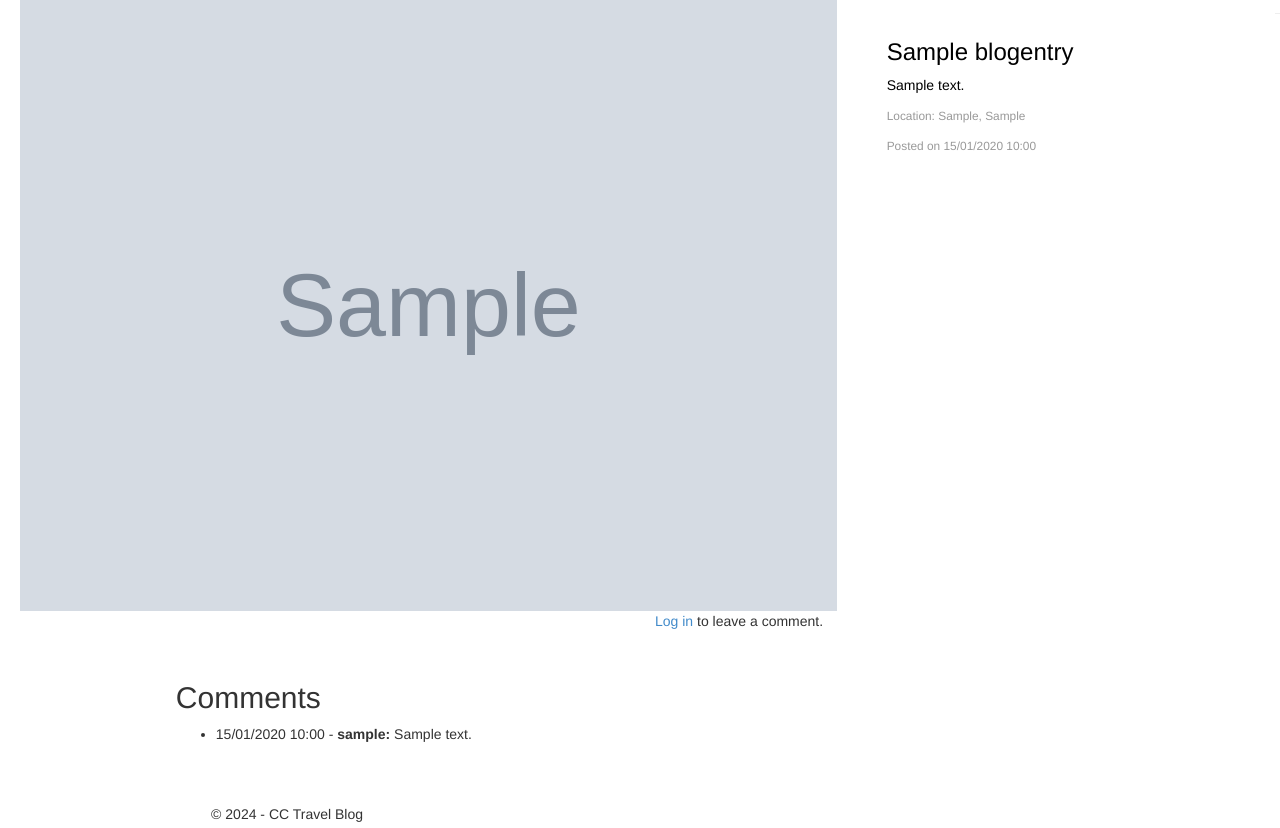
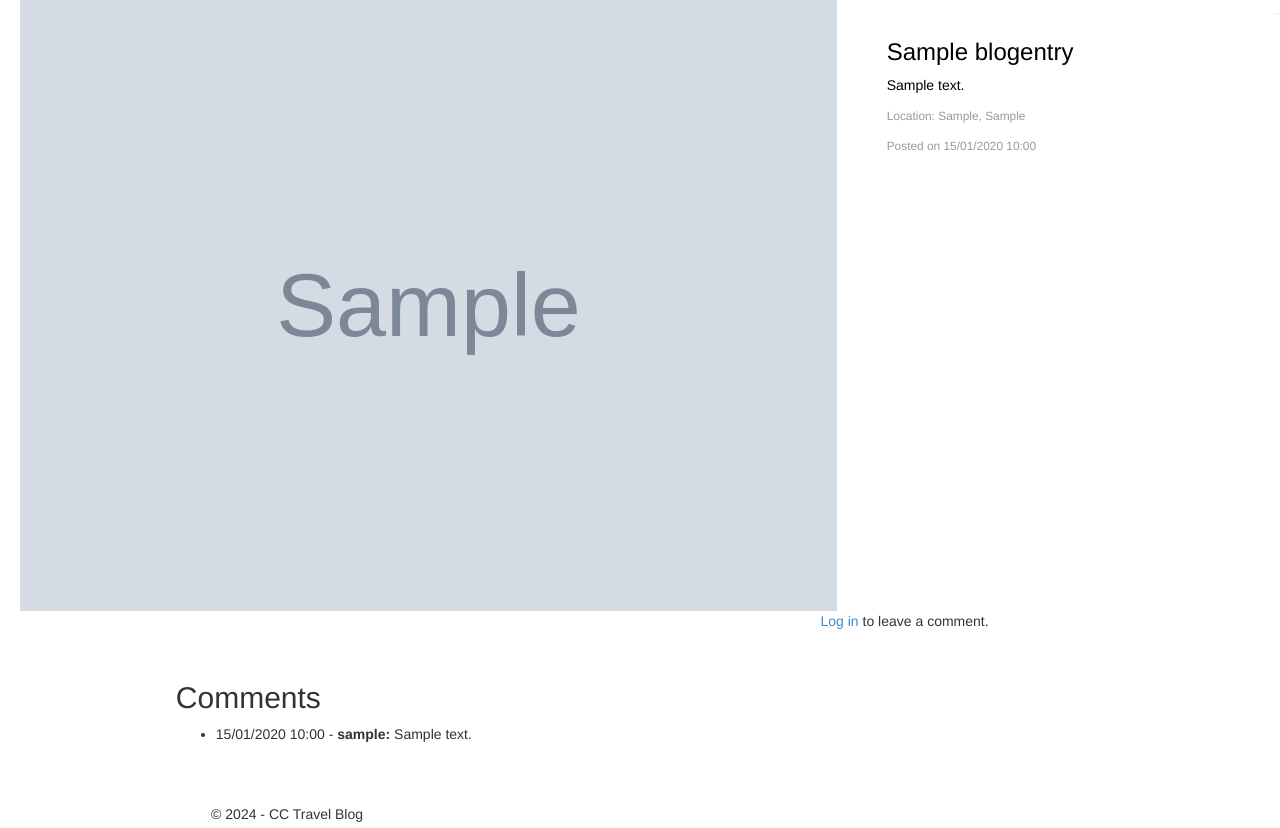
Before and after one commit to c-canty/travelBlog, a Django app: page /blogList/1/ in a window 1280 px wide. Shown: the part 757-1585 px from the top of the page. Run offline with Django 3.2, Linux system fonts and the light colour scheme; tables that the repository leaves empty hold one stand-in row (values such as "Sample post"); grey boxes marked "Sample" are stand-in pictures; some libraries are stand-ins or nearby versions.

Commit message:
bed time

```diff
--- a/app/templates/app/comment_create.html
+++ b/app/templates/app/comment_create.html
@@ -101,7 +101,7 @@
                 {% endif %}
             </div>
         </div>
-        <div class="col-md-5">
+        <div class="col-md-5 text-center">
                 {% if user.is_authenticated %}
                     <h2>Leave a Comment</h2>
                     <form method="post">
```
